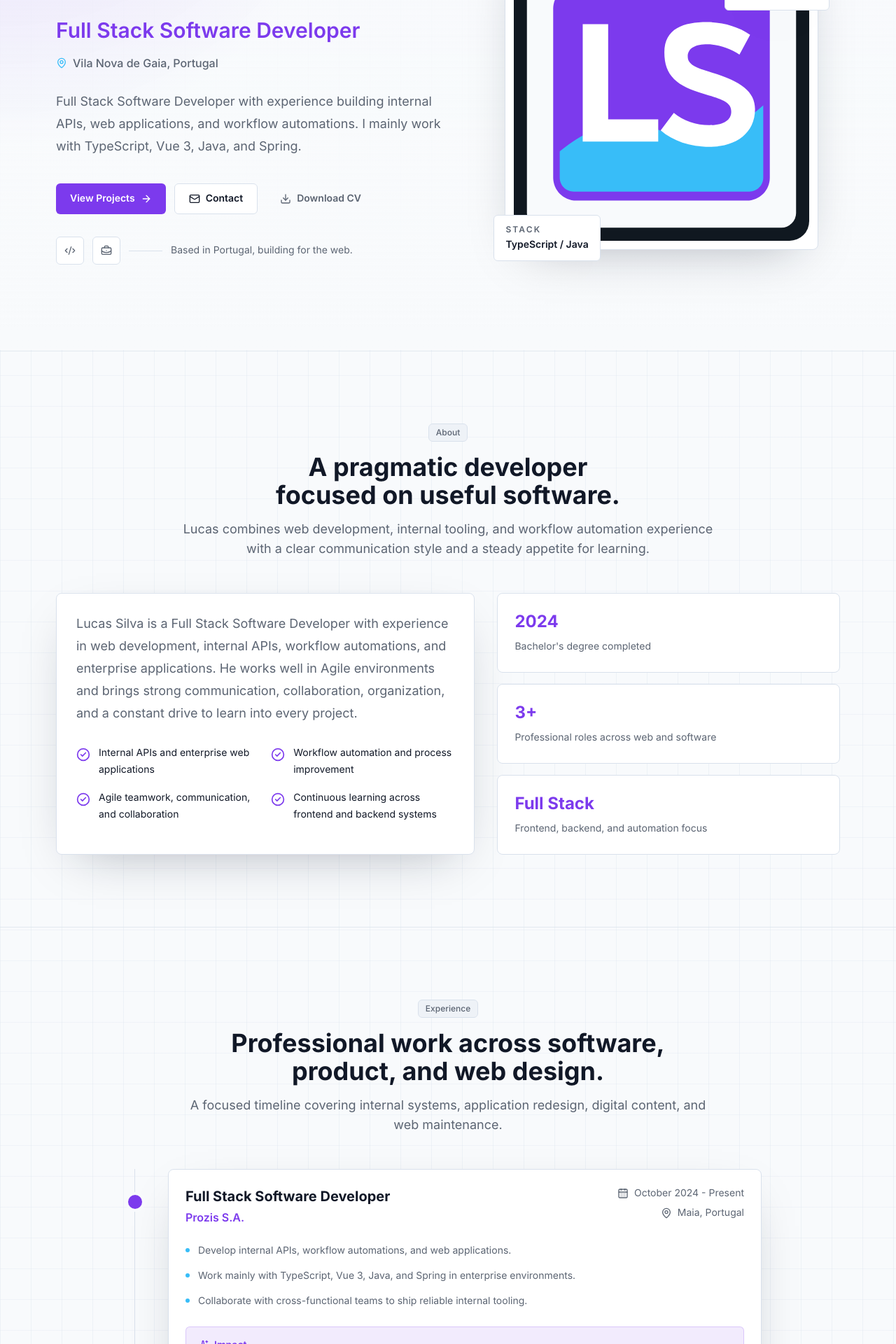
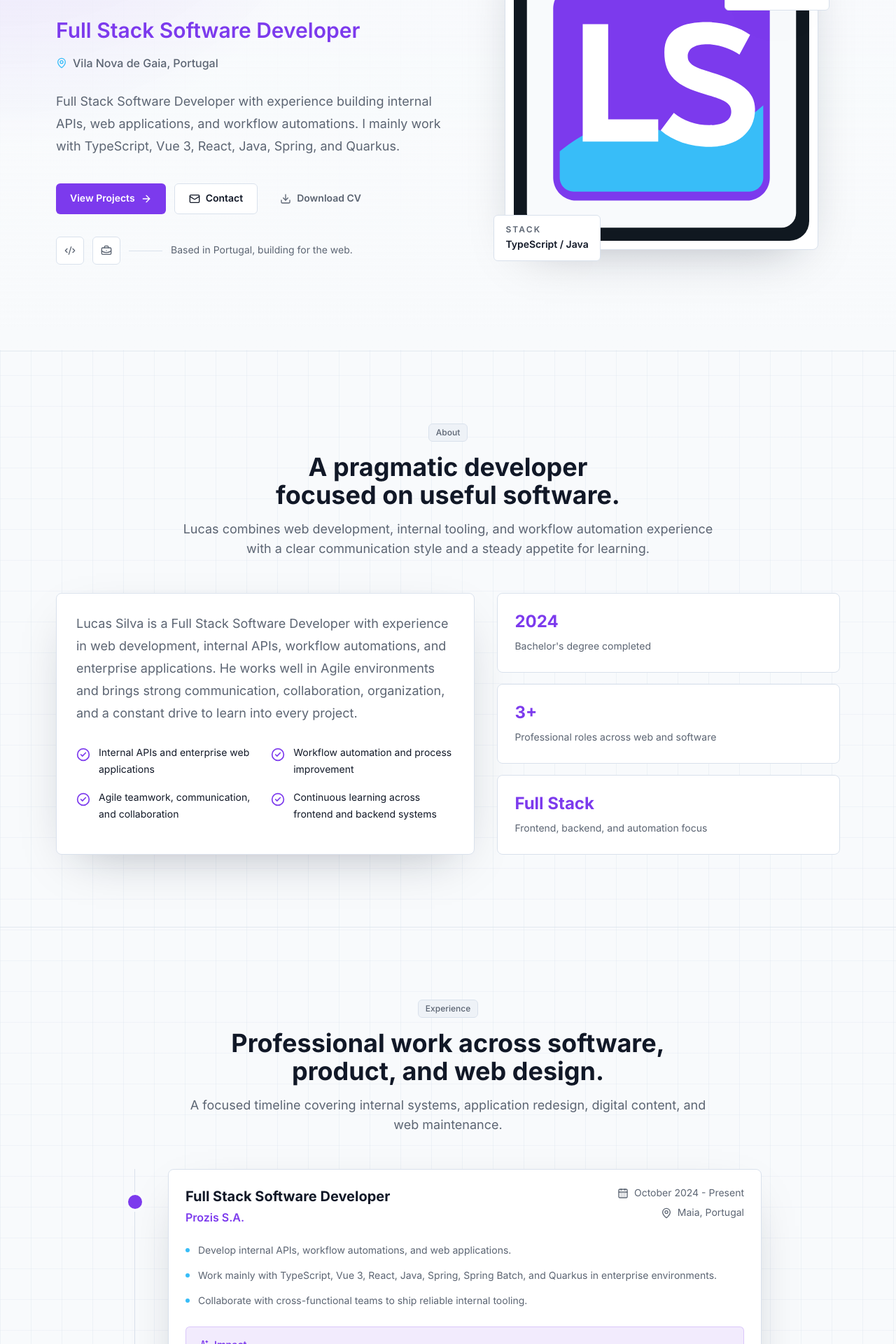
Before and after one commit to LucasSilva194/lucas-silva-portfolio, a Next.js app: page / in a window 1280 px wide. Shown: the part 300-2220 px from the top of the page at 70% size. Built offline with nearby package versions, Linux system fonts and the light colour scheme.

Commit message:
Update current and learning technologies

```diff
--- a/src/data/portfolio.ts
+++ b/src/data/portfolio.ts
@@ -18,7 +18,7 @@ export const profile = {
   location: "Vila Nova de Gaia, Portugal",
   email: "lucas.silva98@outlook.pt",
   shortDescription:
-    "Full Stack Software Developer with experience building internal APIs, web applications, and workflow automations. I mainly work with TypeScript, Vue 3, Java, and Spring.",
+    "Full Stack Software Developer with experience building internal APIs, web applications, and workflow automations. I mainly work with TypeScript, Vue 3, React, Java, Spring, and Quarkus.",
   about:
     "Lucas Silva is a Full Stack Software Developer with experience in web development, internal APIs, workflow automations, and enterprise applications. He works well in Agile environments and brings strong communication, collaboration, organization, and a constant drive to learn into every project.",
   links: {
@@ -45,7 +45,7 @@ export const experience = [
     location: "Maia, Portugal",
     responsibilities: [
       "Develop internal APIs, workflow automations, and web applications.",
-      "Work mainly with TypeScript, Vue 3, Java, and Spring in enterprise environments.",
+      "Work mainly with TypeScript, Vue 3, React, Java, Spring, Spring Batch, and Quarkus in enterprise environments.",
       "Collaborate with cross-functional teams to ship reliable internal tooling.",
     ],
     impact: [
@@ -122,7 +122,7 @@ export const skillGroups = [
   {
     title: "Backend",
     icon: Server,
-    skills: ["Java", "Spring Boot", "Spring Batch", "Node.js"],
+    skills: ["Java", "Spring Boot", "Spring Batch", "Quarkus", "Node.js"],
   },
   {
     title: "Databases",
@@ -158,9 +158,11 @@ export const technologyJourney = [
     description:
       "Technologies and practices Lucas is actively deepening through portfolio work, professional projects, and focused study.",
     items: [
+      "Angular",
+      "React",
+      "Quarkus",
       "Next.js",
       "Vercel",
-      "Spring Batch",
       "Playwright",
       "System design fundamentals",
       "AI-assisted workflow tools",
```
